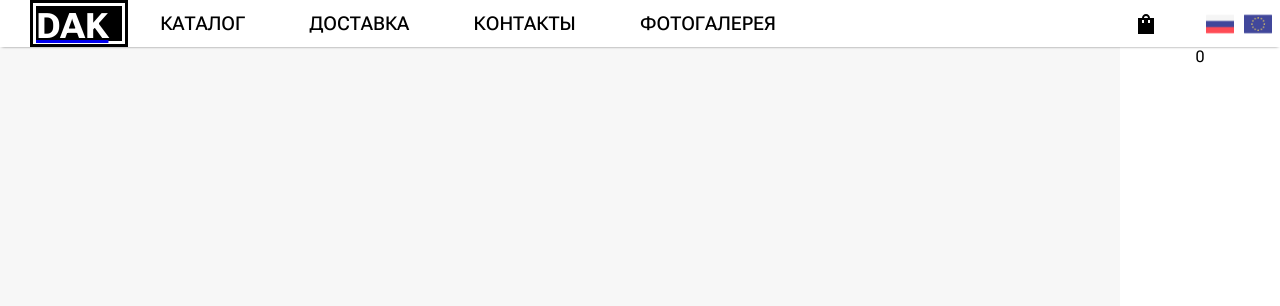
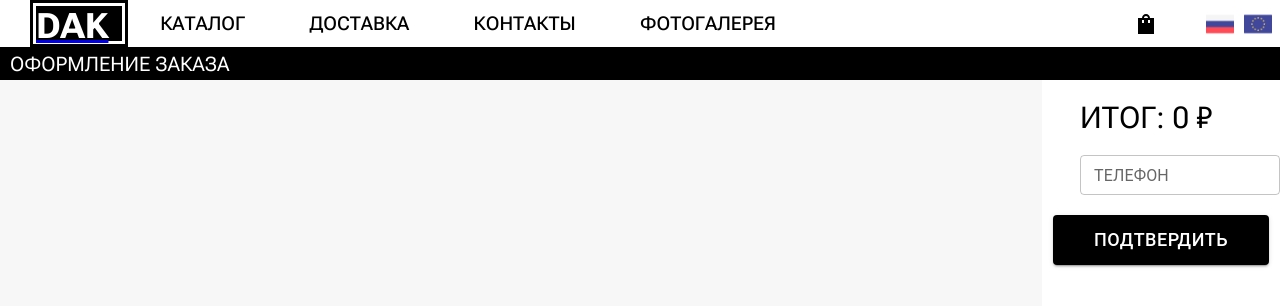
Before and after one commit to horosh7801/dak-website, a Next.js app: page /cart in a window 1280 px wide. Shown: the top 306 px of the page. Built offline with nearby package versions, Linux system fonts and the light colour scheme.

Commit message:
iteration

```diff
--- a/pages/cart.js
+++ b/pages/cart.js
@@ -4,6 +4,8 @@ import ShoppingCartContext from '../lib/context/shoppingCart.js'
 import Image from 'next/image'
 import ClearSharpIcon from '@mui/icons-material/ClearSharp';
 import IconButton from '@mui/material/IconButton'
+import TextField from '@mui/material/TextField'
+import Button from '@mui/material/Button'
 import Link from 'next/link'
 
 const leftSection = css`
@@ -18,10 +20,12 @@ const leftSection = css`
 const rightSection = css`
 	display: flex;
 	flex-direction: column;
-	align-items: center;
+	align-items: left;
 	flex-grow: 1;
 	position: sticky;
-	top: 47px;
+	top: 80px;
+	height: calc(100vh - 80px);
+	row-gap: 20px;
 
 `
 
@@ -72,7 +76,29 @@ const clearIcon = css`
 `
 
 const totalCostContainer = css`
+	font-size: 30px;
+	align-self: flex-start;
+	margin-top: 20px;
+	margin-left: 38px;
+`
 
+const phoneContainer = css`
+	display: flex;
+	flex-direction: row;
+	align-items: center;
+`
+
+const subHeader = css`
+	position: sticky;
+	top: 47px;
+	display: flex;
+	color: white;
+	background-color: black;
+	height: 33px;
+	align-items: center;
+	padding-left: 10px;
+	font-size: 20px;
+	z-index: 1;
 `
 
 export default function ShoppingCart() {
@@ -91,6 +117,13 @@ export default function ShoppingCart() {
 	}, [shoppingCart])
 
 	return (
+		<div className={css`
+			display: flex;
+			flex-direction: column;
+		`}>
+			<div className={subHeader}>
+				ОФОРМЛЕНИЕ ЗАКАЗА
+			</div>
 			<div className={css`
 				display: flex;
 				flex-direction: row;
@@ -142,7 +175,31 @@ export default function ShoppingCart() {
 				</div>
 				<div className={rightSection}>
 					<div className={totalCostContainer}>
-					{totalCostState}
+						{`ИТОГ: ${totalCostState} ₽`}
+					</div>
+					<div>
+						<TextField
+							type='tel'
+							label='ТЕЛЕФОН'
+							size='small'
+							sx={{
+								width: '200px',
+								marginLeft: '38px'
+
+							}}/>
+					</div>
+					<Button
+						sx={{
+							alignSelf: 'center',
+							width: '216px',
+							height: '50px',
+							fontSize: '18px'
+						}}
+						size='large'
+						variant="contained"
+					>
+						ПОДТВЕРДИТЬ
+					</Button>
 				</div>
 			</div>
 		</div>
```
Lines whose indentation alone changed are shown as unchanged.
